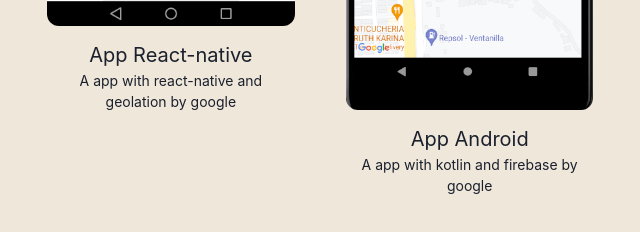
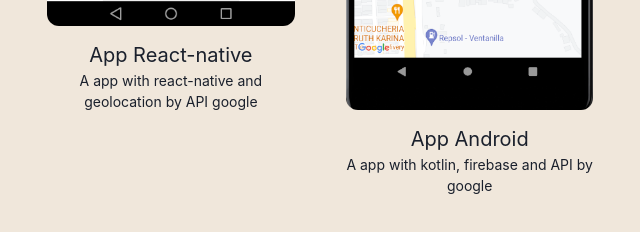
Before and after one commit to AlonsoAp/PortfolioIII, a Next.js app: page /works in a window 1280 px wide. Shown: the part 1164-1396 px from the top of the page, without its empty margins (306-946 px from the left). Built offline with nearby package versions, Linux system fonts and the light colour scheme.

Commit message:
[FIX] images changes position

```diff
--- a/pages/works.js
+++ b/pages/works.js
@@ -65,13 +65,13 @@ const Works = () => {
             <br/>
             <Section>
                 <WorkAppGridItem id="react-native" title="App React-native" thumbnail={thumbReact}>
-                 A app with react-native and geolation by google
+                 A app with react-native and geolocation by API google
                 </WorkAppGridItem>
             </Section>
 
             <Section>
                 <WorkAppGridItem id="android" title="App Android" thumbnail={thumbAndroid}>
-                 A app with kotlin and firebase by google
+                 A app with kotlin, firebase and API by google
                 </WorkAppGridItem>
             </Section>
             </SimpleGrid>
```
Also changed, not shown: pages/works/react-native.js (+4 -4 lines), public/images/fondotroll2.png (renamed from public/images/works/fondotroll2.PNG), public/images/works/game/fondotroll.png (renamed from public/images/works/fondotroll.png).
